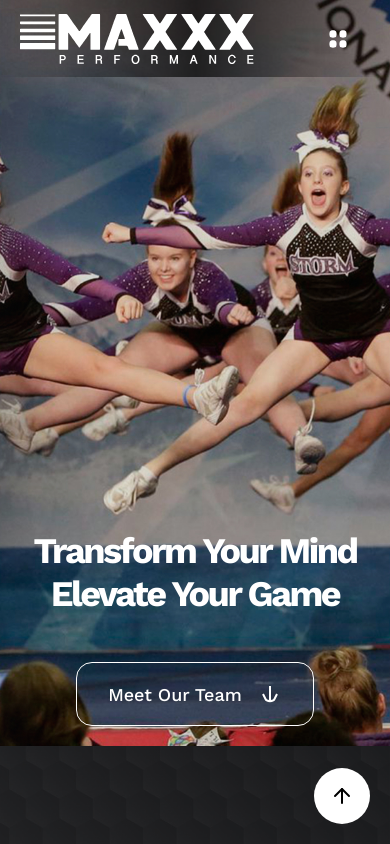
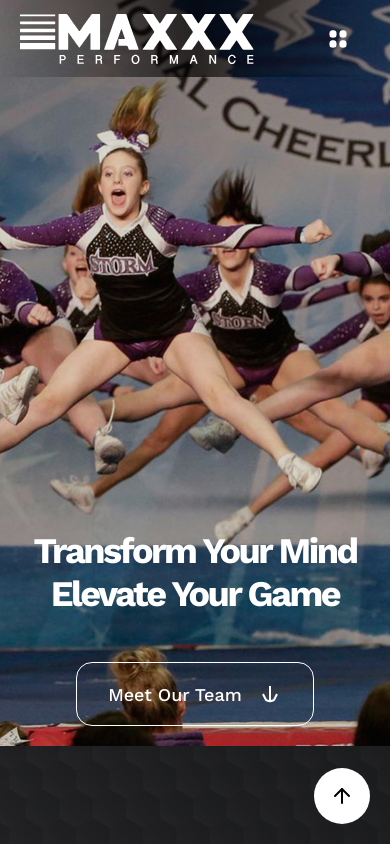
Before and after one commit to mickeyminion14/shadcn-ui, a Next.js app: page /about-us in a window 390 px wide. Shown: the top 844 px of the page. Built offline with nearby package versions, Linux system fonts and the light colour scheme.

Commit message:
hero section

```diff
--- a/components/hero-section/hero-section.module.scss
+++ b/components/hero-section/hero-section.module.scss
@@ -8,8 +8,6 @@
     &>img {
         object-fit: cover;
     }
-
-    .heroSectionImage {}
 
     .heroSectionWrapper {
         max-width: var(--container-width);
@@ -124,3 +122,15 @@
         }
     }
 }
+
+@media (max-width: 540px) {
+    .heroSection {
+        overflow: hidden;
+
+        &>img {
+            max-width: initial;
+            width: calc(100% + 400px) !important;
+            left: -400px !important;
+        }
+    }
+}
```
